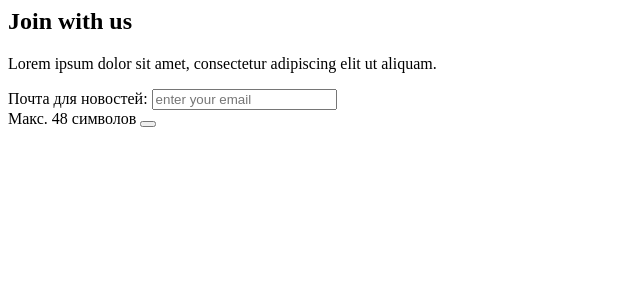
After one commit to dovidovskayal/myshop, a Django app: template eshop/shop/templates/shop/index_news_letter_form.html in a window 1280 px wide. The commit adds this page. Shown: the top 300 px of the page, without its empty margins (0-640 px from the left). Run offline with Django 4.2, Linux system fonts and the light colour scheme; the template is opened without the code that fills it: values that come from a table or form of the project are taken from there, others are empty.

Commit message:
initial commit

```diff
--- a/eshop/eshop/settings.py
+++ b/eshop/eshop/settings.py
@@ -37,7 +37,7 @@ INSTALLED_APPS = [
     'django.contrib.sessions',
     'django.contrib.messages',
     'django.contrib.staticfiles',
-    'shop'
+    'shop',
 ]
 
 MIDDLEWARE = [
--- a/eshop/shop/admin.py
+++ b/eshop/shop/admin.py
@@ -93,8 +93,8 @@ class OrderItemAdmin(admin.ModelAdmin):
 
 @admin.register(NewsLetter)
 class NewsLetter(admin.ModelAdmin):
-    list_display = ('email', 'user')
-    list_filter = ('email', 'user')
+    list_display = ('email',)
+    list_filter = ('email',)
 
 
 
--- a/eshop/shop/forms.py
+++ b/eshop/shop/forms.py
@@ -7,7 +7,7 @@ class NewsLetterForm(ModelForm):
         model = NewsLetter
         fields = ('email',)
         widgets = {
-            'email': TextInput(
+            'email': EmailInput(
                 attrs={
                     'class': 'form-control',
                     'placeholder': 'enter your email'
--- a/eshop/shop/models.py
+++ b/eshop/shop/models.py
@@ -203,20 +203,16 @@ class NewsLetter(models.Model):
                              verbose_name='почта для новостей',
                              help_text='Макс. 48 символов'
                              )
-    user = models.ForeignKey(User,
-                             verbose_name='пользователь',
-                             on_delete=models.DO_NOTHING
-                             )
 
     def __str__(self):
-        return self.user
+        return self.email
 
 
     class Meta:
         db_table = 'shop_news_letters'
         verbose_name = 'подписка на новости'
         verbose_name_plural = 'подписки на новости'
-        ordering = ('email', 'user')
+        ordering = ('email',)
 
 # class Status(models.Model):
 #     order = models.ForeignKey('Order',
--- /dev/null
+++ b/eshop/shop/templates/shop/index_news_letter_form.html
@@ -0,0 +1,22 @@
+ {% load static %}
+ <!--== Start News Letter Area Wrapper ==-->
+            <section class="section-space pt-0">
+                <div class="container">
+                    <div class="newsletter-content-wrap" data-bg-img="{% static 'images/photos/bg1.webp' %}">
+                        <div class="newsletter-content">
+                            <div class="section-title mb-0">
+                                <h2 class="title">Join with us</h2>
+                                <p>Lorem ipsum dolor sit amet, consectetur adipiscing elit ut aliquam.</p>
+                            </div>
+                        </div>
+                        <div class="newsletter-form">
+                            <form method="post">
+                                {% csrf_token %}
+                                {{ news_letter_form }}
+                                <button class="btn-submit" type="submit"><i class="fa fa-paper-plane"></i></button>
+                            </form>
+                        </div>
+                    </div>
+                </div>
+            </section>
+            <!--== End News Letter Area Wrapper ==-->
```
Also changed, not shown: eshop/shop/templates/shop/index.html (+3 -23 lines).
